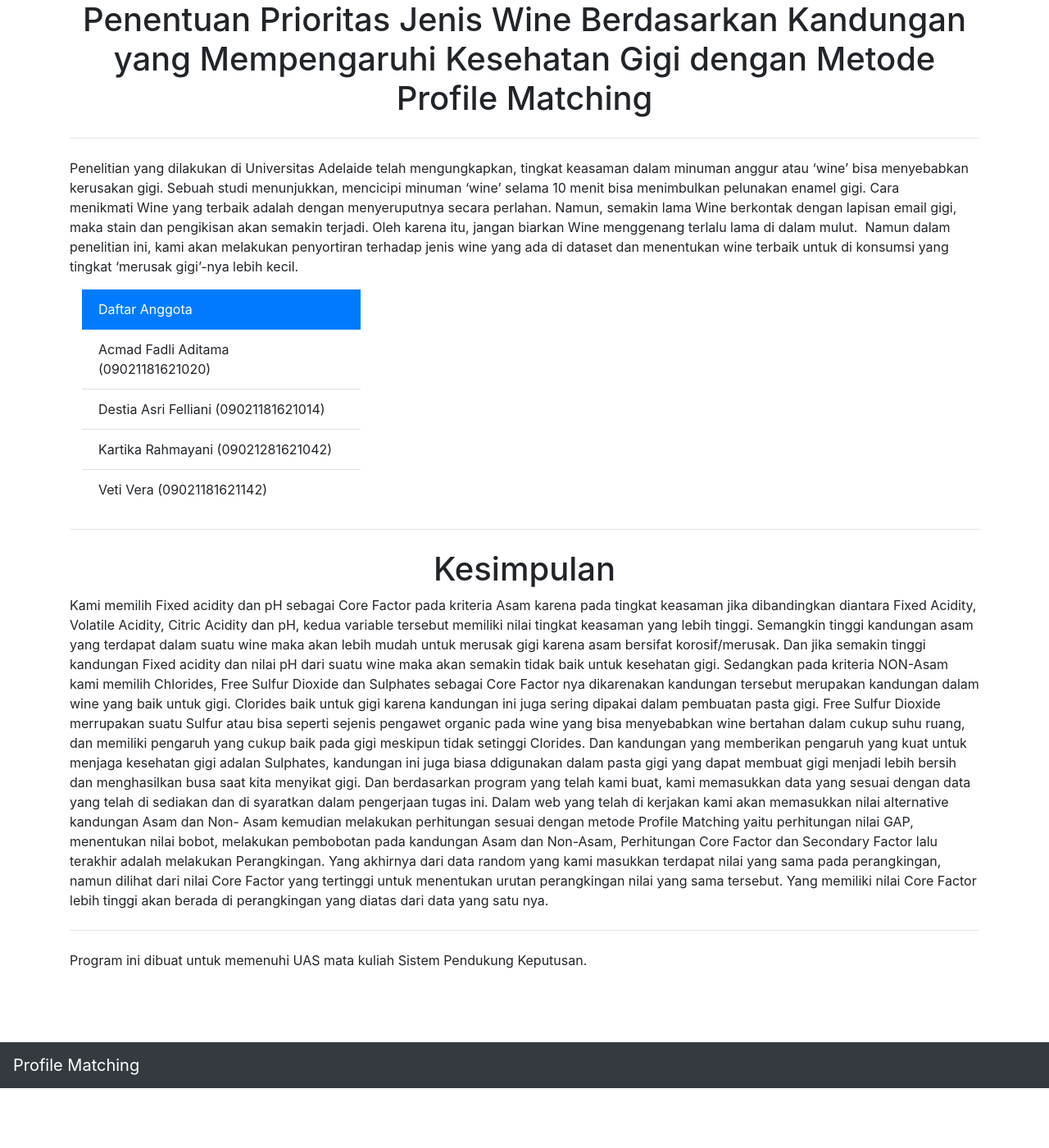
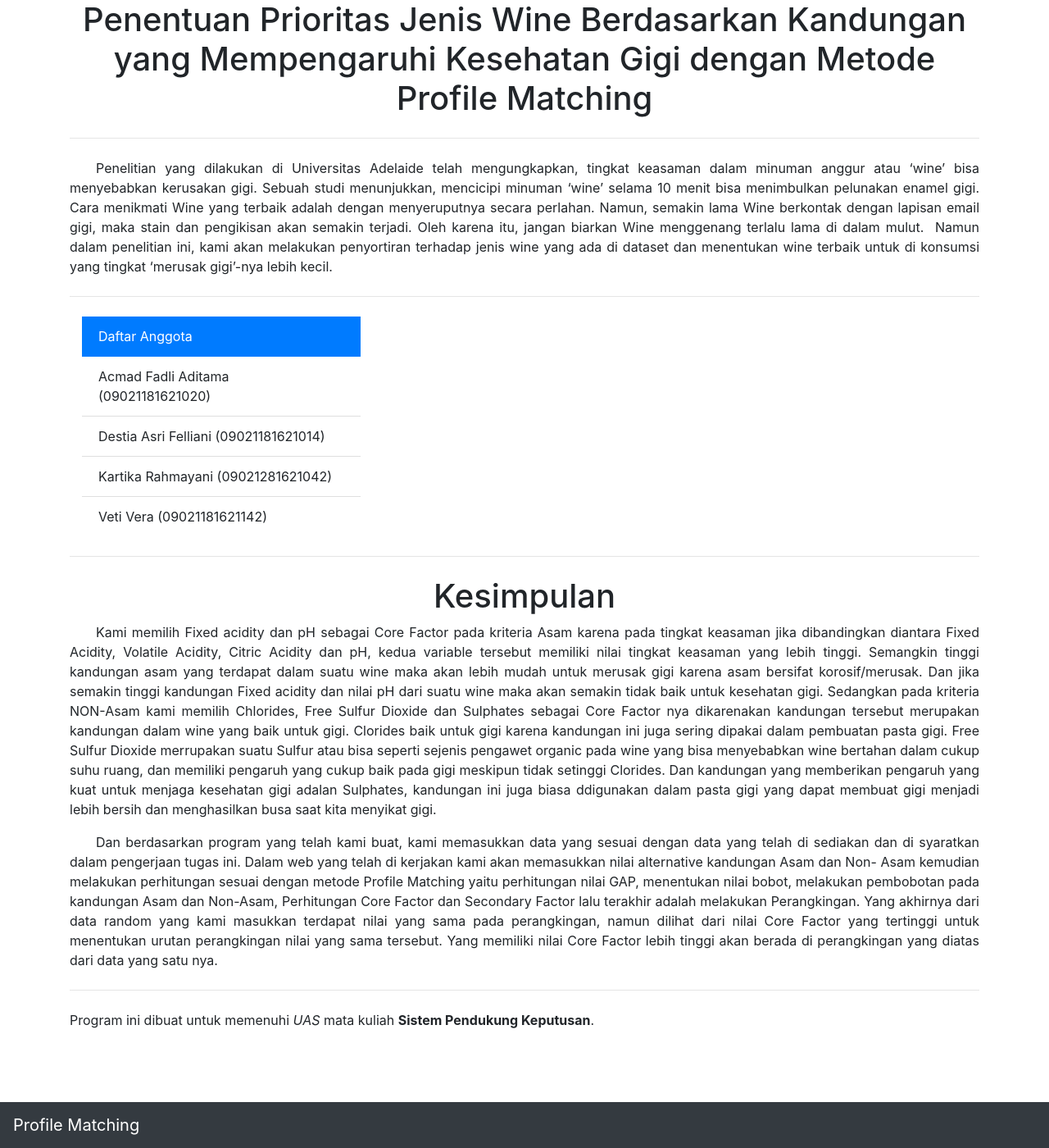
Before and after one commit to fadliaditama/spk4, a CodeIgniter app: page /spk4/ in a window 1280 px wide. Shown: the part 56-1456 px from the top of the page at 82% size. Before the commit the page ends 1383 px from the top, so only its background shows below. Run offline with CodeIgniter, Linux system fonts and the light colour scheme; some libraries are stand-ins or nearby versions.

Commit message:
edit paragraph

```diff
--- a/application/views/v_about.php
+++ b/application/views/v_about.php
@@ -1,9 +1,9 @@
 <?php $this->load->view('layout/header');?>
-
 <div class="container">
 	<h1 align="center">Penentuan Prioritas Jenis Wine Berdasarkan Kandungan yang Mempengaruhi Kesehatan Gigi dengan Metode Profile Matching</h1>
 	<hr class="my-4">
-	<p>Penelitian yang dilakukan di Universitas Adelaide telah mengungkapkan, tingkat keasaman dalam minuman anggur atau ‘wine’ bisa menyebabkan kerusakan gigi. Sebuah studi menunjukkan, mencicipi minuman ‘wine’ selama 10 menit bisa menimbulkan pelunakan enamel gigi. Cara menikmati Wine yang terbaik adalah dengan menyeruputnya secara perlahan. Namun, semakin lama Wine berkontak dengan lapisan email gigi, maka stain dan pengikisan akan semakin terjadi. Oleh karena itu, jangan biarkan Wine menggenang terlalu lama di dalam mulut.  Namun dalam penelitian ini, kami akan melakukan penyortiran  terhadap jenis wine yang ada di dataset dan menentukan wine terbaik untuk di konsumsi yang tingkat ‘merusak gigi’-nya lebih kecil.</p>
+	<p style="text-indent: 2rem; text-align: justify;">Penelitian yang dilakukan di Universitas Adelaide telah mengungkapkan, tingkat keasaman dalam minuman anggur atau ‘wine’ bisa menyebabkan kerusakan gigi. Sebuah studi menunjukkan, mencicipi minuman ‘wine’ selama 10 menit bisa menimbulkan pelunakan enamel gigi. Cara menikmati Wine yang terbaik adalah dengan menyeruputnya secara perlahan. Namun, semakin lama Wine berkontak dengan lapisan email gigi, maka stain dan pengikisan akan semakin terjadi. Oleh karena itu, jangan biarkan Wine menggenang terlalu lama di dalam mulut.  Namun dalam penelitian ini, kami akan melakukan penyortiran  terhadap jenis wine yang ada di dataset dan menentukan wine terbaik untuk di konsumsi yang tingkat ‘merusak gigi’-nya lebih kecil.</p>
+	<hr class="my-4">
 	<div class="col-sm-4">
 		<ul class="list-group list-group-flush">
 		  	<li class="list-group-item active">Daftar Anggota</li>
@@ -13,14 +13,14 @@
 		 	<li class="list-group-item">Veti Vera (09021181621142)</li>
 		</ul>
 	</div>
-
 	<hr class="my-4">
 	<h1 align="center">Kesimpulan</h1>
-	<p>Kami memilih Fixed acidity dan pH sebagai Core Factor pada kriteria Asam karena pada tingkat keasaman jika dibandingkan diantara Fixed Acidity, Volatile Acidity, Citric Acidity dan pH, kedua variable tersebut memiliki nilai tingkat keasaman yang lebih tinggi. Semangkin tinggi kandungan asam yang terdapat dalam suatu wine maka akan lebih mudah untuk merusak gigi karena asam bersifat korosif/merusak. Dan jika semakin tinggi kandungan Fixed acidity dan nilai pH dari suatu wine maka akan semakin tidak baik untuk kesehatan gigi.
-Sedangkan pada kriteria NON-Asam kami memilih Chlorides, Free Sulfur Dioxide dan Sulphates sebagai Core Factor nya dikarenakan kandungan tersebut merupakan kandungan dalam wine yang baik untuk gigi. Clorides baik untuk gigi karena kandungan ini juga sering dipakai dalam pembuatan pasta gigi. Free Sulfur Dioxide merrupakan suatu Sulfur atau bisa seperti sejenis pengawet organic pada wine yang bisa menyebabkan wine bertahan dalam cukup suhu ruang, dan memiliki pengaruh yang cukup baik pada gigi meskipun tidak setinggi Clorides. Dan kandungan yang memberikan pengaruh yang kuat untuk menjaga kesehatan gigi adalan Sulphates, kandungan ini juga biasa ddigunakan dalam pasta gigi yang dapat membuat gigi menjadi lebih bersih dan menghasilkan busa saat kita menyikat gigi.
-Dan berdasarkan  program yang telah kami buat, kami memasukkan data yang sesuai dengan data yang telah di sediakan dan di syaratkan dalam pengerjaan tugas ini. Dalam web yang telah di kerjakan kami akan memasukkan nilai alternative kandungan Asam dan Non- Asam  kemudian  melakukan perhitungan sesuai dengan metode Profile Matching yaitu perhitungan nilai GAP, menentukan nilai bobot, melakukan pembobotan  pada kandungan Asam dan Non-Asam, Perhitungan Core Factor dan Secondary Factor lalu terakhir adalah melakukan Perangkingan. Yang akhirnya dari data random yang kami masukkan terdapat nilai yang sama pada perangkingan, namun dilihat dari nilai Core Factor yang tertinggi untuk menentukan urutan perangkingan nilai yang sama tersebut. Yang memiliki nilai Core Factor lebih tinggi akan berada di perangkingan yang diatas dari data yang satu nya.</p>
-<hr class="my-4">
-	<p>	Program ini dibuat untuk memenuhi UAS mata kuliah Sistem Pendukung Keputusan.</p>
+	<p style="text-indent: 2rem; text-align: justify;">
+	Kami memilih Fixed acidity dan pH sebagai Core Factor pada kriteria Asam karena pada tingkat keasaman jika dibandingkan diantara Fixed Acidity, Volatile Acidity, Citric Acidity dan pH, kedua variable tersebut memiliki nilai tingkat keasaman yang lebih tinggi. Semangkin tinggi kandungan asam yang terdapat dalam suatu wine maka akan lebih mudah untuk merusak gigi karena asam bersifat korosif/merusak. Dan jika semakin tinggi kandungan Fixed acidity dan nilai pH dari suatu wine maka akan semakin tidak baik untuk kesehatan gigi.
+	Sedangkan pada kriteria NON-Asam kami memilih Chlorides, Free Sulfur Dioxide dan Sulphates sebagai Core Factor nya dikarenakan kandungan tersebut merupakan kandungan dalam wine yang baik untuk gigi. Clorides baik untuk gigi karena kandungan ini juga sering dipakai dalam pembuatan pasta gigi. Free Sulfur Dioxide merrupakan suatu Sulfur atau bisa seperti sejenis pengawet organic pada wine yang bisa menyebabkan wine bertahan dalam cukup suhu ruang, dan memiliki pengaruh yang cukup baik pada gigi meskipun tidak setinggi Clorides. Dan kandungan yang memberikan pengaruh yang kuat untuk menjaga kesehatan gigi adalan Sulphates, kandungan ini juga biasa ddigunakan dalam pasta gigi yang dapat membuat gigi menjadi lebih bersih dan menghasilkan busa saat kita menyikat gigi.</p>
+	<p style="text-indent: 2rem; text-align: justify;">Dan berdasarkan  program yang telah kami buat, kami memasukkan data yang sesuai dengan data yang telah di sediakan dan di syaratkan dalam pengerjaan tugas ini. Dalam web yang telah di kerjakan kami akan memasukkan nilai alternative kandungan Asam dan Non- Asam  kemudian  melakukan perhitungan sesuai dengan metode Profile Matching yaitu perhitungan nilai GAP, menentukan nilai bobot, melakukan pembobotan  pada kandungan Asam dan Non-Asam, Perhitungan Core Factor dan Secondary Factor lalu terakhir adalah melakukan Perangkingan. Yang akhirnya dari data random yang kami masukkan terdapat nilai yang sama pada perangkingan, namun dilihat dari nilai Core Factor yang tertinggi untuk menentukan urutan perangkingan nilai yang sama tersebut. Yang memiliki nilai Core Factor lebih tinggi akan berada di perangkingan yang diatas dari data yang satu nya.</p>
+	<hr class="my-4">
+	<p>	Program ini dibuat untuk memenuhi <em>UAS</em> mata kuliah <strong>Sistem Pendukung Keputusan</strong>.</p>
 </div>
 
 
```
